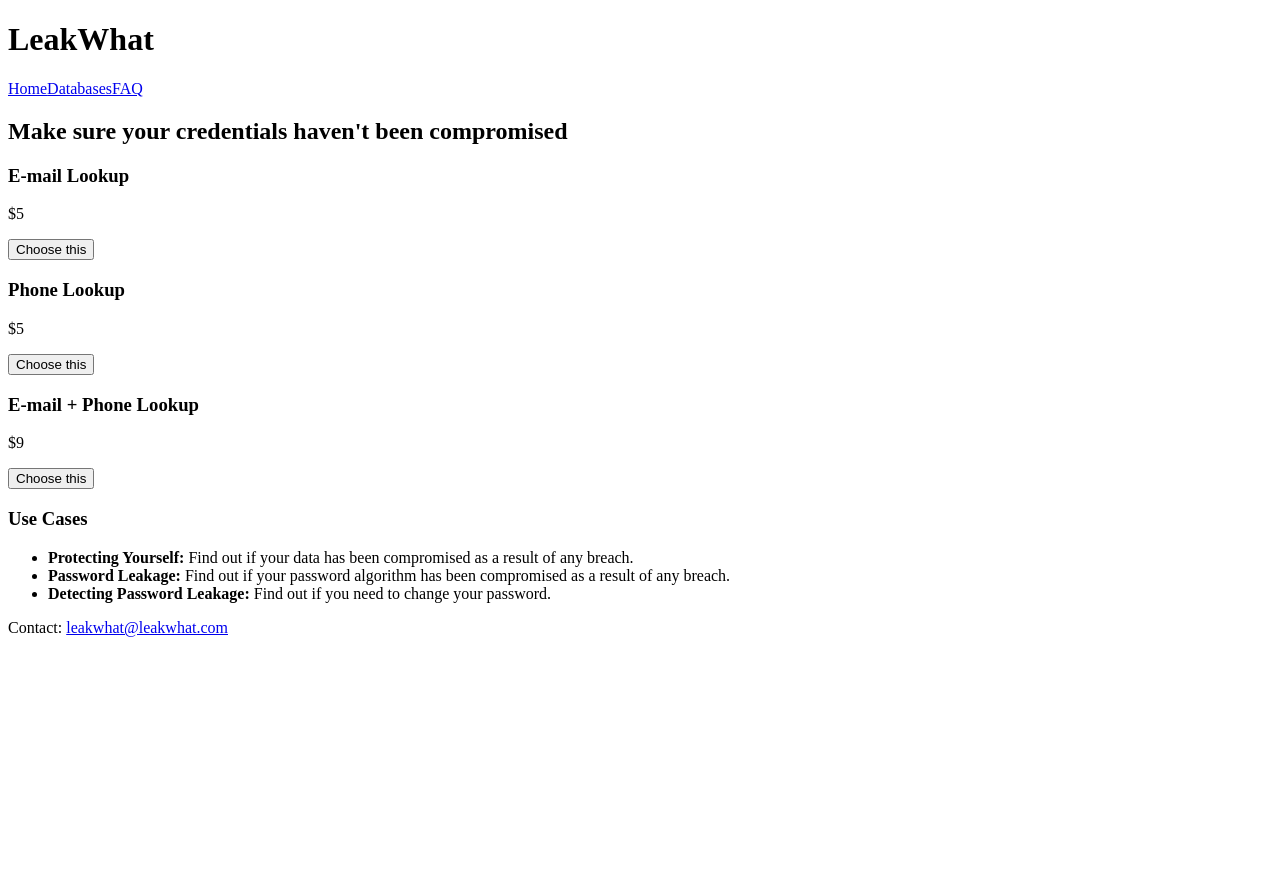
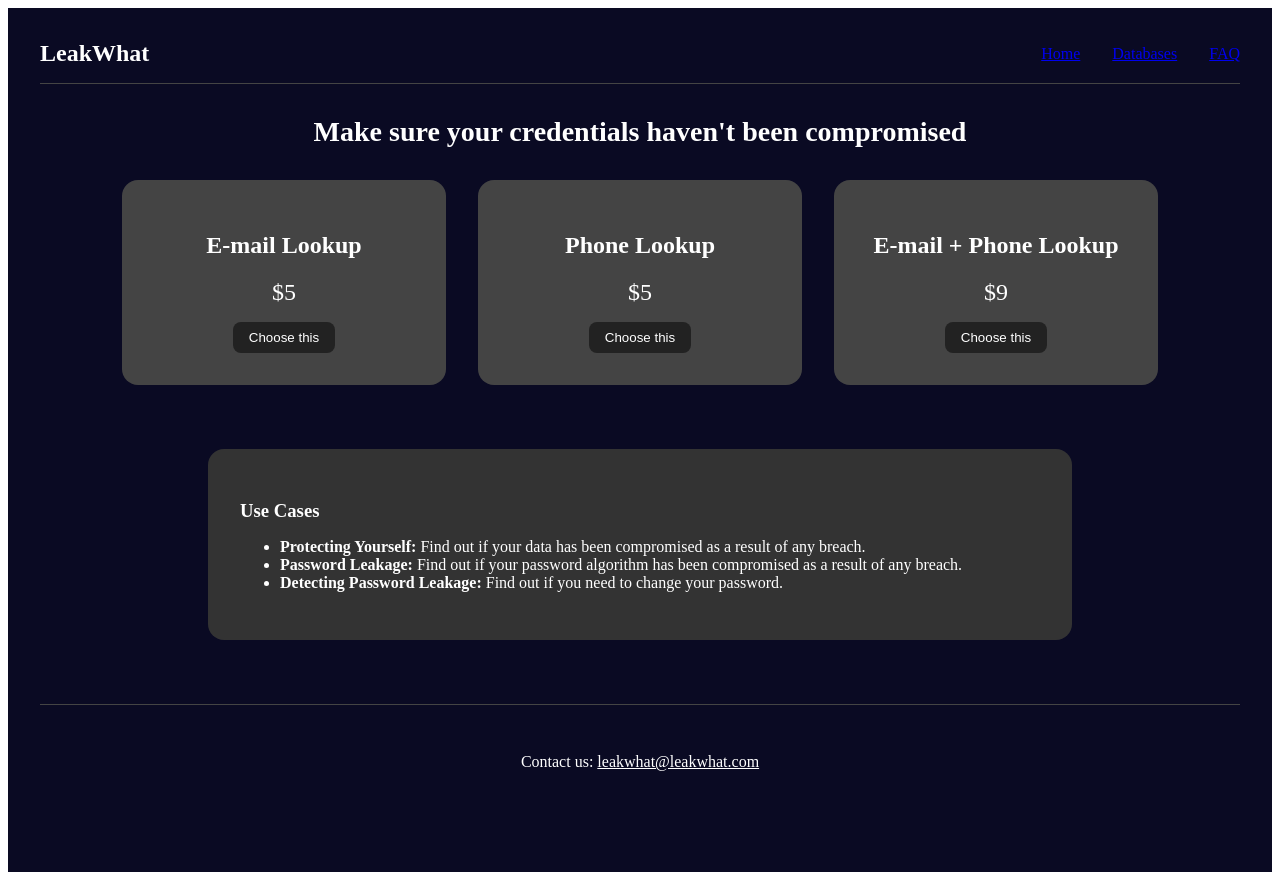
Before and after one commit to Bensero87/leakwhat, a Next.js app: page / in a window 1280 px wide. Before the commit the page ends 800 px from the top, so only its background shows below. Built offline with nearby package versions, Linux system fonts and the light colour scheme.

Commit message:
Update index.js

```diff
--- a/pages/index.js
+++ b/pages/index.js
@@ -1,70 +1,64 @@
-import Link from "next/link";
+import Link from 'next/link';
 
 export default function Home() {
   return (
-    <div className="min-h-screen bg-[#0f172a] text-white">
-      {/* Header */}
-      <header className="flex justify-between items-center px-6 py-4 border-b border-gray-600">
-        <h1 className="text-xl font-bold">LeakWhat</h1>
-        <nav className="space-x-4">
-          <Link href="/"><span className="hover:underline cursor-pointer">Home</span></Link>
-          <Link href="/databases"><span className="hover:underline cursor-pointer">Databases</span></Link>
-          <Link href="/faq"><span className="hover:underline cursor-pointer">FAQ</span></Link>
-        </nav>
-      </header>
+    <div style={{ backgroundColor: '#0a0a23', minHeight: '100vh', padding: '2rem', color: 'white' }}>
+      {/* Navbar */}
+      <nav style={{ display: 'flex', justifyContent: 'space-between', alignItems: 'center', borderBottom: '1px solid #444', paddingBottom: '1rem', marginBottom: '2rem' }}>
+        <div style={{ fontWeight: 'bold', fontSize: '24px' }}>LeakWhat</div>
+        <div style={{ display: 'flex', gap: '2rem' }}>
+          <Link href="/">Home</Link>
+          <Link href="/databases">Databases</Link>
+          <Link href="/faq">FAQ</Link>
+        </div>
+      </nav>
 
-      {/* Tagline */}
-      <section className="text-center mt-8">
-        <h2 className="text-2xl font-bold text-white">
-          Make sure your credentials haven't been compromised
-        </h2>
-      </section>
+      {/* Slogan */}
+      <h1 style={{ fontSize: '28px', fontWeight: 'bold', marginBottom: '2rem', textAlign: 'center' }}>
+        Make sure your credentials haven't been compromised
+      </h1>
 
       {/* Services */}
-      <section className="flex flex-col md:flex-row justify-center gap-6 px-6 mt-12">
+      <div style={{ display: 'flex', justifyContent: 'center', gap: '2rem', marginBottom: '4rem', flexWrap: 'wrap' }}>
         {[
-          { title: "E-mail Lookup", price: "$5", link: "/email-lookup" },
-          { title: "Phone Lookup", price: "$5", link: "/phone-lookup" },
-          { title: "E-mail + Phone Lookup", price: "$9", link: "/email-phone-lookup" },
-        ].map((service, i) => (
-          <div
-            key={i}
-            className="bg-gray-700 rounded-lg p-6 w-full md:w-80 flex flex-col justify-between"
-          >
-            <div>
-              <h3 className="text-xl font-semibold text-white">{service.title}</h3>
-              <p className="mt-2 text-lg text-white">{service.price}</p>
-            </div>
-            <Link href={service.link}>
-              <button className="mt-4 bg-white text-black font-semibold py-2 px-4 rounded">
+          { title: 'E-mail Lookup', price: '$5', link: '/email-lookup' },
+          { title: 'Phone Lookup', price: '$5', link: '/phone-lookup' },
+          { title: 'E-mail + Phone Lookup', price: '$9', link: '/email-phone-lookup' }
+        ].map(({ title, price, link }) => (
+          <div key={title} style={{ backgroundColor: '#444', padding: '2rem', borderRadius: '16px', width: '260px', textAlign: 'center' }}>
+            <h2>{title}</h2>
+            <p style={{ fontSize: '24px', margin: '1rem 0' }}>{price}</p>
+            <Link href={link}>
+              <button style={{
+                backgroundColor: '#222',
+                color: 'white',
+                padding: '0.5rem 1rem',
+                border: 'none',
+                borderRadius: '8px',
+                cursor: 'pointer'
+              }}>
                 Choose this
               </button>
             </Link>
           </div>
         ))}
-      </section>
+      </div>
 
-      {/* Use Cases */}
-      <section className="flex justify-center mt-16 mb-20 px-6">
-        <div className="bg-gray-700 p-6 rounded-2xl w-full md:w-[800px]">
-          <h3 className="text-xl font-bold text-center mb-4">Use Cases</h3>
-          <ul className="space-y-2 text-white">
-            <li>
-              <strong>Protecting Yourself:</strong> Find out if your data has been compromised as a result of any breach.
-            </li>
-            <li>
-              <strong>Password Leakage:</strong> Find out if your password algorithm has been compromised as a result of any breach.
-            </li>
-            <li>
-              <strong>Detecting Password Leakage:</strong> Find out if you need to change your password.
-            </li>
+      {/* Use Case */}
+      <div style={{ display: 'flex', justifyContent: 'center', marginBottom: '4rem' }}>
+        <div style={{ backgroundColor: '#333', padding: '2rem', borderRadius: '16px', maxWidth: '800px', width: '100%' }}>
+          <h3 style={{ fontWeight: 'bold', marginBottom: '1rem' }}>Use Cases</h3>
+          <ul>
+            <li><strong>Protecting Yourself:</strong> Find out if your data has been compromised as a result of any breach.</li>
+            <li><strong>Password Leakage:</strong> Find out if your password algorithm has been compromised as a result of any breach.</li>
+            <li><strong>Detecting Password Leakage:</strong> Find out if you need to change your password.</li>
           </ul>
         </div>
-      </section>
+      </div>
 
-      {/* Footer */}
-      <footer className="text-center py-6 border-t border-gray-600">
-        <p>Contact: <a href="mailto:leakwhat@leakwhat.com" className="underline">leakwhat@leakwhat.com</a></p>
+      {/* Contacts */}
+      <footer style={{ borderTop: '1px solid #444', paddingTop: '2rem', textAlign: 'center' }}>
+        <p>Contact us: <a href="mailto:leakwhat@leakwhat.com" style={{ color: '#fff' }}>leakwhat@leakwhat.com</a></p>
       </footer>
     </div>
   );
```
